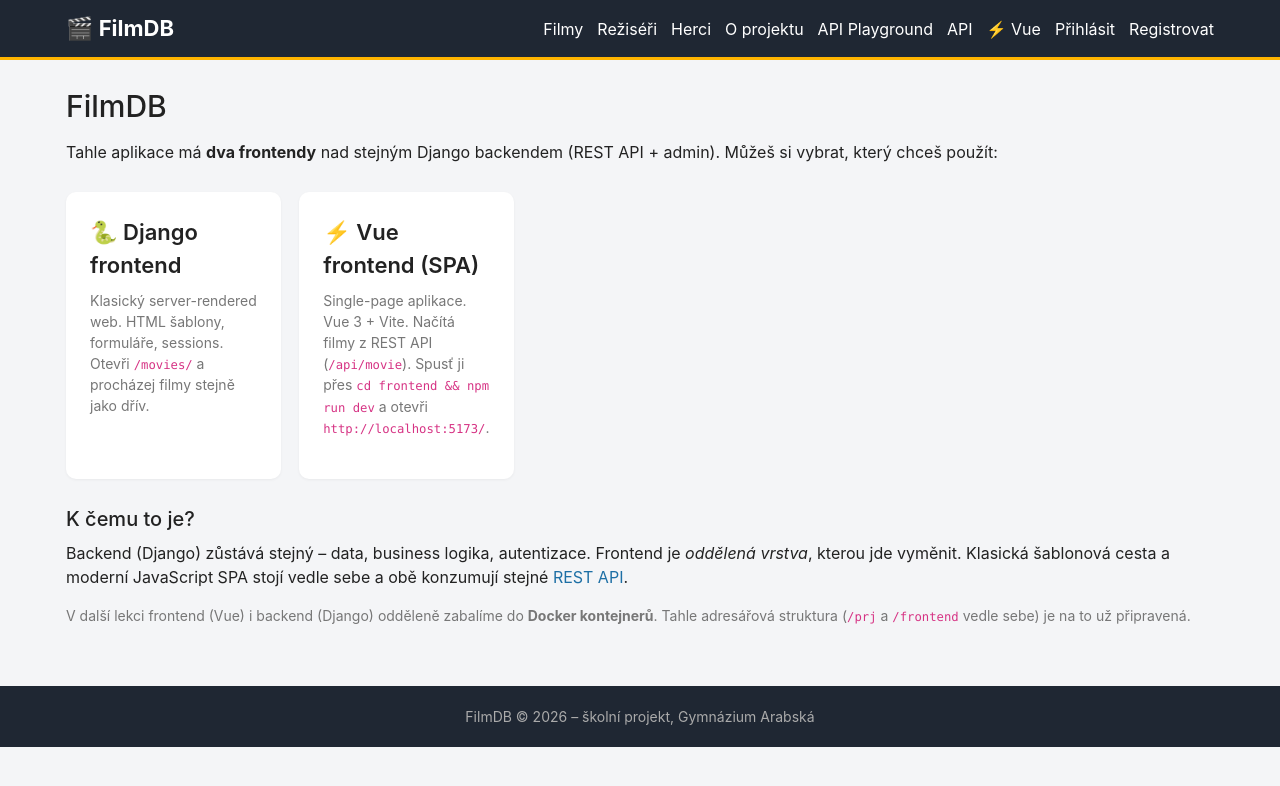
After one commit to gyarab/2025_wt_prj_chalupnicek, a Django app: template prj/app/templates/landing.html in a window 1280 px wide. The commit adds this page. Shown: the top 786 px of the page. Run offline with Django 5.2, Linux system fonts and the light colour scheme; the template is opened without the code that fills it, so the values that code supplies are empty.

Commit message:
added vuejs frontend

```diff
--- a/frontend/package.json
+++ b/frontend/package.json
@@ -2,7 +2,9 @@
   "name": "frontend",
   "version": "1.0.0",
   "scripts": {
-    "dev": "vite"
+    "dev": "vite",
+    "build": "vite build",
+    "preview": "vite preview"
   },
   "dependencies": {
     "vue": "^3.5.34",
--- a/frontend/src/App.vue
+++ b/frontend/src/App.vue
@@ -4,12 +4,9 @@
 
 <template>
   <header>
-        <RouterLink to="/">
-            <h1>FilmDB (vue)</h1>
-        </RouterLink>
+    <RouterLink to="/"><h1>FilmDB (Vue)</h1></RouterLink>
   </header>
   <main>
     <RouterView />
   </main>
-
 </template>
--- a/frontend/src/main.js
+++ b/frontend/src/main.js
@@ -1,6 +1,6 @@
 import { createApp } from 'vue'
 import App from './App.vue'
-import router from './router'
+import router from './router/index.js'
 import './style.css'
 
 createApp(App).use(router).mount('#app')
--- a/prj/app/templates/base.html
+++ b/prj/app/templates/base.html
@@ -12,7 +12,7 @@
 <body>
     <header class="site-header">
         <div class="container header-row">
-            <a class="logo" href="{% url 'home' %}">🎬 FilmDB</a>
+            <a class="logo" href="{% url 'landing' %}">🎬 FilmDB</a>
             <nav class="nav">
                 <a href="{% url 'home' %}">Filmy</a>
                 <a href="{% url 'directors' %}">Režiséři</a>
@@ -20,6 +20,7 @@
                 <a href="{% url 'about' %}">O projektu</a>
                 <a href="{% url 'api_playground' %}">API Playground</a>
                 <a href="/api/docs">API</a>
+                <a href="http://localhost:5173/" title="Vue SPA frontend (dev server)">⚡ Vue</a>
                 {% if user.is_authenticated %}
                     <span class="user-badge">Přihlášen: <strong>{{ user.username }}</strong></span>
                     {% if user.is_staff %}<a href="/admin/">Admin</a>{% endif %}
--- /dev/null
+++ b/prj/app/templates/landing.html
@@ -0,0 +1,47 @@
+{% extends 'base.html' %}
+
+{% block title %}FilmDB – rozcestník{% endblock %}
+
+{% block content %}
+<h1 class="page-title">FilmDB</h1>
+
+<p>
+    Tahle aplikace má <strong>dva frontendy</strong> nad stejným Django backendem
+    (REST API + admin). Můžeš si vybrat, který chceš použít:
+</p>
+
+<div class="movie-grid" style="margin-top: 28px;">
+    <a href="{% url 'home' %}" class="movie-card" style="padding: 24px;">
+        <div class="title" style="font-size: 22px;">🐍 Django frontend</div>
+        <p class="muted" style="margin-top: 8px;">
+            Klasický server-rendered web. HTML šablony, formuláře, sessions.
+            Otevři <code>/movies/</code> a procházej filmy stejně jako dřív.
+        </p>
+    </a>
+
+    <a href="http://localhost:5173/" class="movie-card" style="padding: 24px;">
+        <div class="title" style="font-size: 22px;">⚡ Vue frontend (SPA)</div>
+        <p class="muted" style="margin-top: 8px;">
+            Single-page aplikace. Vue 3 + Vite. Načítá filmy z REST API
+            (<code>/api/movie</code>). Spusť ji přes
+            <code>cd frontend && npm run dev</code> a otevři
+            <code>http://localhost:5173/</code>.
+        </p>
+    </a>
+</div>
+
+<div class="detail-section">
+    <h2>K čemu to je?</h2>
+    <p>
+        Backend (Django) zůstává stejný – data, business logika, autentizace.
+        Frontend je <em>oddělená vrstva</em>, kterou jde vyměnit. Klasická šablonová cesta
+        a moderní JavaScript SPA stojí vedle sebe a obě konzumují stejné
+        <a href="/api/docs">REST API</a>.
+    </p>
+    <p class="muted">
+        V další lekci frontend (Vue) i backend (Django) odděleně zabalíme do
+        <strong>Docker kontejnerů</strong>. Tahle adresářová struktura
+        (<code>/prj</code> a <code>/frontend</code> vedle sebe) je na to už připravená.
+    </p>
+</div>
+{% endblock %}
--- a/prj/prj/urls.py
+++ b/prj/prj/urls.py
@@ -9,7 +9,11 @@ from app.api import api
 urlpatterns = [
     path("api/", api.urls),
     path("admin/", admin.site.urls),
-    path("", views.render_home, name="home"),
+    # `/` je rozcestník mezi Django frontendem a Vue SPA frontendem (port 5173).
+    path("", views.render_landing, name="landing"),
+    # Původní Django movie list je teď na /movies/. Pojmenování `home` zachováváme,
+    # aby `LOGIN_REDIRECT_URL = 'home'` a všechny `{% url 'home' %}` v šablonách dál fungovaly.
+    path("movies/", views.render_movies, name="home"),
     path("about/", views.render_about, name="about"),
     path("api_playground/", views.render_api_playground, name="api_playground"),
     path("movie/<int:movie_id>/", views.render_movie_detail, name="movie_detail"),
```
Also changed, not shown: frontend/index.html (+10 -10 lines), frontend/src/router/index.js (+5 -5 lines), frontend/src/style.css (+4 -4 lines), frontend/src/views/MovieDetail.vue (+55 -12 lines), frontend/src/views/MovieList.vue (+41 -15 lines), frontend/vite.config.js (+8 -2 lines), prj/app/views.py (+8 -1 lines), README.md, frontend/README.md (added), 1 other file. Lines whose indentation alone changed are shown as unchanged.
